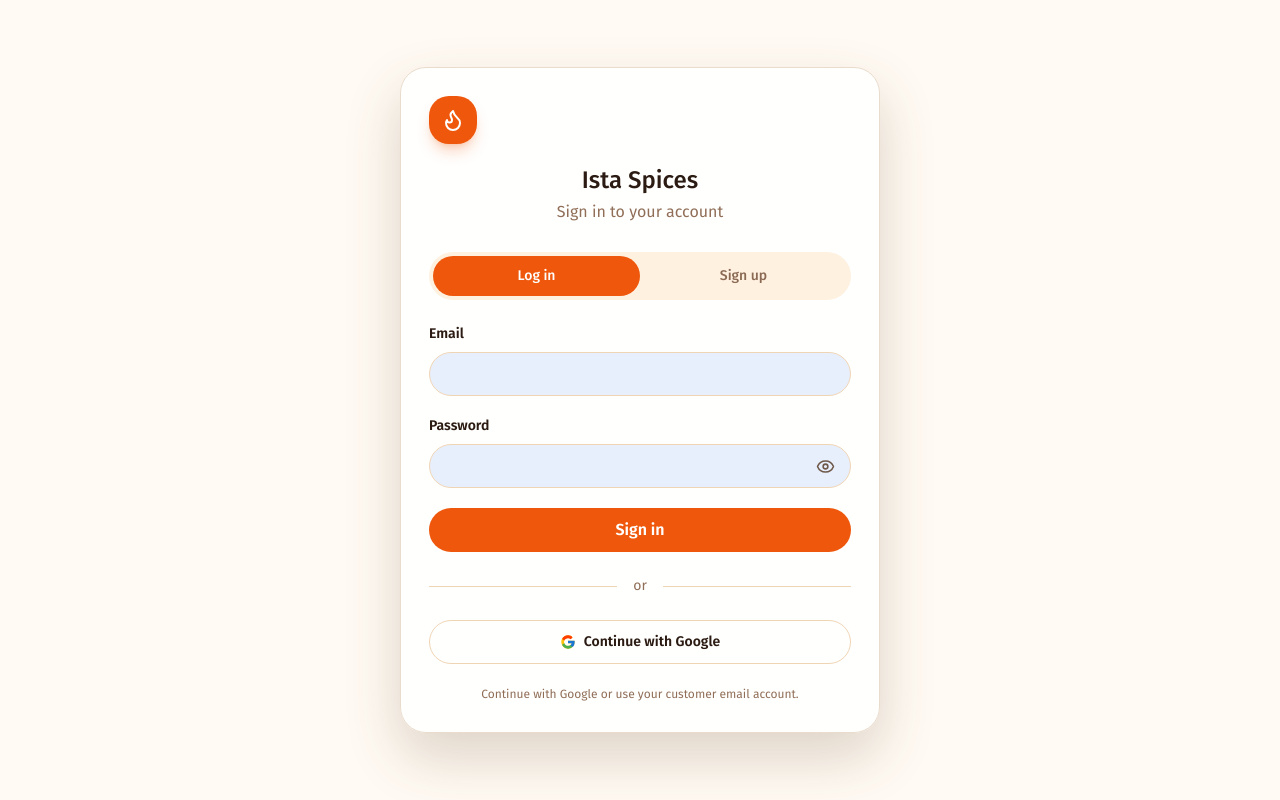
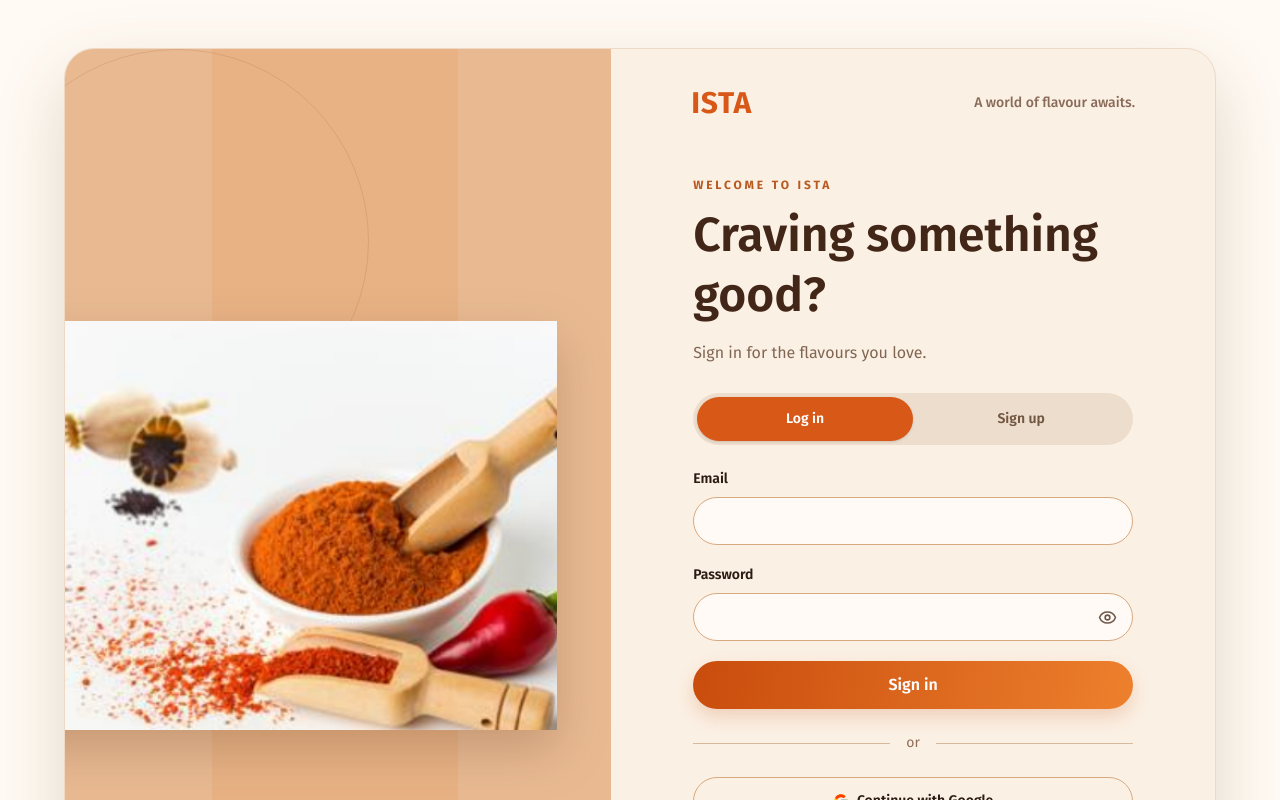
Before and after one commit to creativecrewhub1/ista-spices, a React (Vite) app in the folder frontend/: page /shop/login in a window 1280 px wide. Shown: the top 800 px of the page. Built offline with nearby package versions, Linux system fonts and the light colour scheme; no server answers; a web font is replaced by a local one.

Commit message:
Redesign customer login with ISTA spice imagery

```diff
--- a/frontend/src/pages/shop/CustomerLoginPage.tsx
+++ b/frontend/src/pages/shop/CustomerLoginPage.tsx
@@ -1,6 +1,6 @@
 import { useState, type FormEvent } from 'react'
 import { Navigate, useLocation, useSearchParams } from 'react-router-dom'
-import { Eye, EyeOff, Flame, Loader2 } from 'lucide-react'
+import { Eye, EyeOff, Loader2 } from 'lucide-react'
 import { useAuth } from '@/auth/AuthProvider'
 import { supabaseAuth } from '@/lib/supabaseAuthClient'
 import { api } from '@/lib/apiClient'
@@ -45,20 +45,30 @@ export function CustomerLoginPage() {
     }
   }
 
-  const inputClass = 'h-11 w-full rounded-full border border-[#f0d5b5] bg-[#e8effc] px-4 text-sm text-[#2b1b12] outline-none transition-colors focus:border-[#e85d19] focus:ring-2 focus:ring-[#e85d19]/20'
+  const inputClass = 'h-12 w-full rounded-full border border-[#d8aa80] bg-[#fffaf5] px-5 text-sm text-[#2b1b12] outline-none transition-colors focus:border-[#d75a17] focus:ring-2 focus:ring-[#d75a17]/20'
 
   return (
-    <main className="flex min-h-svh items-center justify-center bg-[#fffaf3] px-4 py-10 font-sans text-[#2b1b12] sm:px-6">
-      <section className="w-full max-w-[480px] rounded-[26px] border border-[#eadccc] bg-white/90 p-5 shadow-[0_24px_55px_rgba(91,59,29,0.2)] sm:p-7" aria-label="Customer account">
-        <span className="mb-5 flex size-12 items-center justify-center rounded-xl bg-[#ef580c] text-white shadow-lg shadow-[#ef580c]/25" aria-hidden="true"><Flame size={24} /></span>
-        <header className="mb-7 text-center">
-          <h1 className="font-display text-2xl font-medium">Ista Spices</h1>
-          <p className="mt-1 text-base text-[#906e57]">{mode === 'login' ? 'Sign in to your account' : 'Create your customer account'}</p>
-        </header>
+    <main className="flex min-h-svh items-center justify-center overflow-hidden bg-[radial-gradient(circle_at_15%_15%,#f5dfc6,transparent_35%),radial-gradient(circle_at_85%_90%,#f2d6bc,transparent_32%),#fff9f1] px-4 py-6 font-sans text-[#2b1b12] sm:px-8 sm:py-12">
+      <section className="grid w-full max-w-6xl overflow-hidden rounded-[30px] border border-[#eed9c6] bg-[#fbf0e4] shadow-[0_26px_70px_rgba(91,59,29,0.18)] lg:min-h-[700px] lg:grid-cols-[0.95fr_1.05fr]" aria-label="Customer account">
+        <div className="relative min-h-[200px] overflow-hidden bg-[#e9ba92] sm:min-h-[280px] lg:min-h-full" aria-hidden="true">
+          <div className="absolute inset-y-0 left-[27%] w-[45%] bg-[#e6a975]/45" />
+          <div className="absolute -left-20 top-0 size-72 rounded-full border border-[#a06037]/20 sm:size-96" />
+          <img src="/images/spicest/hero_spices.png" alt="" className="absolute left-[-9%] top-[-25%] h-[150%] w-[115%] object-contain drop-shadow-[0_20px_25px_rgba(73,36,15,0.22)] sm:left-[-5%] lg:left-[-10%] lg:top-[-10%] lg:h-[120%] lg:w-[120%]" />
+          <img src="/images/spicest/star_anise_float.png" alt="" className="absolute bottom-[-12%] right-[-8%] w-32 rotate-[-20deg] drop-shadow-xl sm:w-44 lg:w-52" />
+        </div>
+        <div className="flex flex-col px-6 pb-8 pt-6 sm:px-12 sm:pb-12 sm:pt-9 lg:px-14 xl:px-20">
+          <header className="flex items-center justify-between gap-4">
+            <span className="font-display text-3xl font-bold tracking-wide text-[#d85818]">ISTA</span>
+            <span className="text-xs font-medium text-[#886a58] sm:text-sm">A world of flavour awaits.</span>
+          </header>
+          <div className="mx-auto flex w-full max-w-[440px] flex-1 flex-col justify-center py-10 sm:py-14">
+            <p className="mb-3 text-xs font-bold uppercase tracking-[0.24em] text-[#b85a21]">Welcome to ISTA</p>
+            <h1 className="font-display text-4xl font-semibold leading-tight text-[#422719] sm:text-5xl">{mode === 'login' ? 'Craving something good?' : 'Come on in.'}</h1>
+            <p className="mb-7 mt-4 text-base text-[#806653]">{mode === 'login' ? 'Sign in for the flavours you love.' : 'Create an account and start exploring.'}</p>
 
-        <div className="mb-6 grid grid-cols-2 rounded-full bg-[#fff1e0] p-1" aria-label="Account mode">
+        <div className="mb-6 grid grid-cols-2 rounded-full bg-[#edddcc] p-1" aria-label="Account mode">
           {(['login', 'signup'] as const).map(value => (
-            <button key={value} type="button" aria-pressed={mode === value} onClick={() => { setMode(value); setMessage('') }} className={`min-h-10 rounded-full text-sm font-medium transition-colors focus-visible:outline-2 focus-visible:outline-offset-2 focus-visible:outline-[#ef580c] ${mode === value ? 'bg-[#ef580c] text-white' : 'text-[#8b6a53] hover:text-[#2b1b12]'}`}>{value === 'login' ? 'Log in' : 'Sign up'}</button>
+            <button key={value} type="button" aria-pressed={mode === value} onClick={() => { setMode(value); setMessage('') }} className={`min-h-11 rounded-full text-sm font-semibold transition-colors focus-visible:outline-2 focus-visible:outline-offset-2 focus-visible:outline-[#d85818] ${mode === value ? 'bg-[#d85818] text-white shadow-sm' : 'text-[#715642] hover:text-[#2b1b12]'}`}>{value === 'login' ? 'Log in' : 'Sign up'}</button>
           ))}
         </div>
 
@@ -67,13 +77,16 @@ export function CustomerLoginPage() {
           <label className="grid gap-2 text-sm font-semibold">Password
             <span className="relative block"><input type={visible ? 'text' : 'password'} required minLength={6} autoComplete={mode === 'signup' ? 'new-password' : 'current-password'} value={password} onChange={event => setPassword(event.target.value)} className={`${inputClass} pr-12`} /><button type="button" onClick={() => setVisible(!visible)} aria-label={visible ? 'Hide password' : 'Show password'} className="absolute inset-y-0 right-1 flex w-11 items-center justify-center text-[#6e5849] focus-visible:outline-2 focus-visible:outline-[#ef580c]">{visible ? <EyeOff size={19} /> : <Eye size={19} />}</button></span>
           </label>
-          <button disabled={busy} className="flex h-11 items-center justify-center gap-2 rounded-full bg-[#ef580c] font-semibold text-white transition-colors hover:bg-[#d44c09] focus-visible:outline-2 focus-visible:outline-offset-2 focus-visible:outline-[#ef580c] disabled:opacity-60">{busy && <Loader2 className="size-4 animate-spin" aria-hidden="true" />}{busy ? 'Please wait...' : mode === 'login' ? 'Sign in' : 'Create account'}</button>
+          <button disabled={busy} className="flex h-12 items-center justify-center gap-2 rounded-full bg-[linear-gradient(100deg,#c94c0d,#ed802d)] font-semibold text-white shadow-[0_8px_18px_rgba(197,79,15,0.2)] transition-opacity hover:opacity-90 focus-visible:outline-2 focus-visible:outline-offset-2 focus-visible:outline-[#d85818] disabled:opacity-60">{busy && <Loader2 className="size-4 animate-spin" aria-hidden="true" />}{busy ? 'Please wait...' : mode === 'login' ? 'Sign in' : 'Create account'}</button>
           {message && <p role="status" className="text-center text-sm text-[#a53e19]">{message}</p>}
         </form>
 
-        <div className="my-6 flex items-center gap-4 text-sm text-[#906e57] before:h-px before:flex-1 before:bg-[#f0d5b5] after:h-px after:flex-1 after:bg-[#f0d5b5]">or</div>
-        <GoogleSignInButton className="h-11 rounded-full border-[#f0d5b5] bg-transparent font-semibold text-[#2b1b12] hover:bg-[#fff1e0]" />
-        <p className="mt-5 text-center text-xs leading-5 text-[#906e57]">Continue with Google or use your customer email account.</p>
+            <div className="my-6 flex items-center gap-4 text-sm text-[#906e57] before:h-px before:flex-1 before:bg-[#d9b99d] after:h-px after:flex-1 after:bg-[#d9b99d]">or</div>
+            <GoogleSignInButton className="h-12 rounded-full border-[#d8aa80] bg-transparent font-semibold text-[#2b1b12] hover:bg-white/70" />
+            <p className="mt-5 text-center text-xs leading-5 text-[#906e57]">Your next favourite flavour is one sign in away.</p>
+          </div>
+          <p className="border-t border-[#e4cbb4] pt-4 text-center text-xs text-[#987965]">Made for good food and good company.</p>
+        </div>
       </section>
     </main>
   )
```
